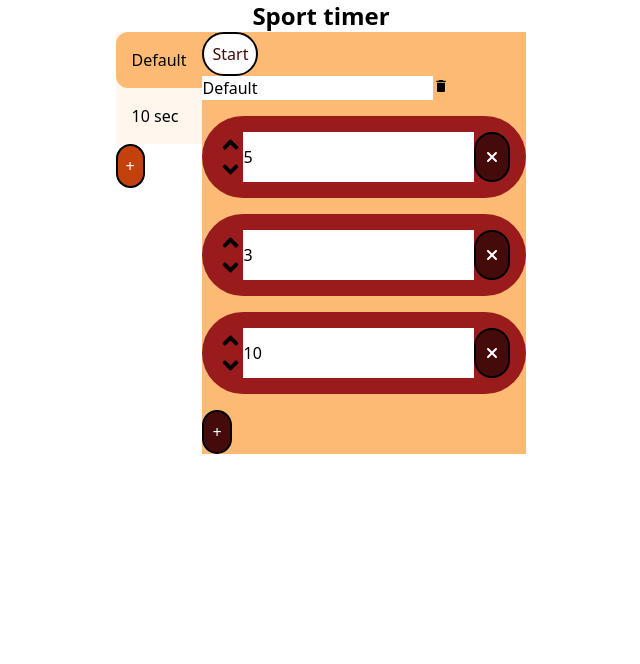
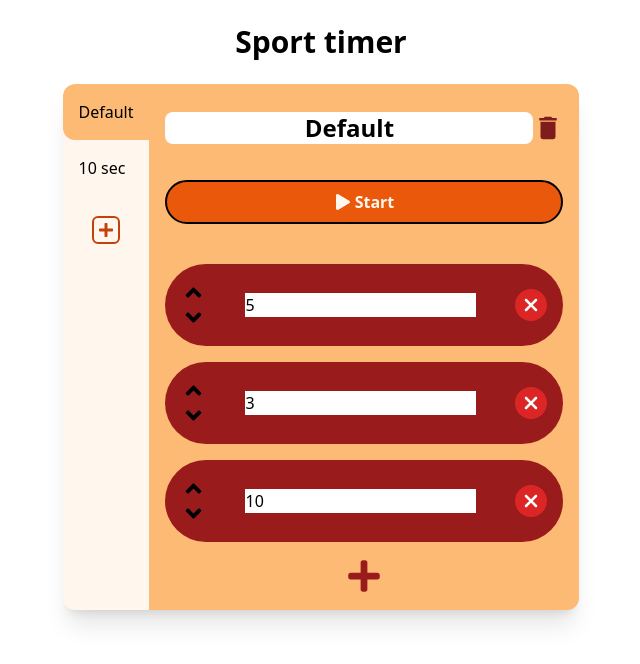
Before and after one commit to BaptisteD51/timer-react, a React (Vite) app: page / in a window 1280 px wide. Shown: the top 664 px of the page, without its empty margins (319-959 px from the left). Built offline with nearby package versions, Linux system fonts and the light colour scheme.

Commit message:
better user interface

```diff
--- a/src/App.jsx
+++ b/src/App.jsx
@@ -11,10 +11,13 @@ function App() {
 
     return (
         <TimersProvider>
-            <main className="mx-auto max-w-4xl">
-                <h1 className="text-2xl font-bold text-center">Sport timer</h1>
-                <div className="flex justify-center">
+            <main className="mx-auto w-4xl max-w-full flex flex-col items-center">
+                <h1 className="text-3xl font-bold text-center my-6">Sport timer</h1>
+                <div className="flex justify-center rounded-xl bg-orange-50 overflow-hidden shadow-xl">
                     <Tabs/>
+
+                    <div className="max-w-lg bg-orange-300 p-4">
+
                         {isRunning ? (
                             <Track
                                 isRunning={isRunning}
@@ -29,6 +32,7 @@ function App() {
                             />
                         )}
                     </div>
+                </div>
             </main>
         </TimersProvider>
     )
--- a/src/components/Edit/Edit.jsx
+++ b/src/components/Edit/Edit.jsx
@@ -2,6 +2,7 @@ import { useContext } from "react"
 import { Timers } from "../../contexts/Timers"
 import Timer from "./Timer"
 import { MdDelete } from "react-icons/md";
+import { FaPlay, FaPlus } from "react-icons/fa";
 
 function Edit({ updateIsRunning }){
     let { profiles, updateProfiles, currentProfile, updateCurrentProfile } = useContext(Timers)
@@ -31,16 +32,8 @@ function Edit({ updateIsRunning }){
 
     // Display to modify the timer
     return (
-        <div className="bg-orange-300">
-                <div>
-                    <button
-                        onClick={() => updateIsRunning(true)}
-                        className="bg-white text-red-950 p-2 border-black border-2 rounded-full"
-                    >
-                        Start
-                    </button>
-                </div>
-                <div>
+        <>
+                <div className="flex justify-center my-3">
                     <input
                         type="text"
                         value={currentProfile.prName}
@@ -48,12 +41,27 @@ function Edit({ updateIsRunning }){
                             currentProfile.prName = e.target.value
                             updateCurrentProfile(currentProfile)
                         }}
+                        className="font-bold text-center text-2xl rounded-lg"
                     />
 
                     <button>
-                        <MdDelete onClick={deleteProfile} />
+                        <MdDelete
+                            onClick={deleteProfile}
+                            size={30}
+                            className="text-red-900"
+                        />
                     </button>
                 </div>
+
+                <div className="flex justify-center">
+                    <button
+                        onClick={() => updateIsRunning(true)}
+                        className="bg-orange-600 text-orange-50 font-bold p-2 border-black border-2 rounded-full flex w-full items-center justify-center gap-1 my-6"
+                    >
+                        <FaPlay/> Start
+                    </button>
+                </div>
+
                 <div>
                     {currentProfile.timers.map((timer) => (
                         <Timer
@@ -63,15 +71,16 @@ function Edit({ updateIsRunning }){
                         ></Timer>
                     ))}
                 </div>
-                <div>
+
+                <div className="flex justify-center items-center">
                     <button
                         onClick={addNewInterval}
-                        className="bg-red-950 text-white p-2 border-black border-2 rounded-full"
+                        className="text-red-800 border-red-800 font-bold text-4xl flex justify-center items-center p-0"
                     >
-                        +
+                        <FaPlus/>
                     </button>
                 </div>
-            </div>
+            </>
     )
 }
 
--- a/src/components/Edit/Timer.jsx
+++ b/src/components/Edit/Timer.jsx
@@ -66,7 +66,7 @@ function Timer({ duration, id }) {
     }
 
     return (
-        <div className="bg-red-800 my-4 p-4 rounded-full flex justify-between">
+        <div className="bg-red-800 my-4 p-4 rounded-full flex justify-between items-center">
             <div className="flex flex-col justify-between">
                 <button onClick={() => changeTimerPosition(id, -1)}>
                     <FaAngleUp size={25} />
@@ -82,9 +82,11 @@ function Timer({ duration, id }) {
             />
             <button
                 onClick={() => deleteTimer(id)}
-                className="bg-red-950 text-white p-2 border-black border-2 rounded-full"
+                className="bg-red-600 text-white p-2 rounded-full size-8 flex justify-center items-center"
             >
-                <FaXmark />
+                <FaXmark
+                    className="text-xl"
+                />
             </button>
         </div>
     )
--- a/src/components/Tabs/Tabs.jsx
+++ b/src/components/Tabs/Tabs.jsx
@@ -1,5 +1,6 @@
 import { useContext } from "react"
 import { Timers } from "../../contexts/Timers"
+import { FaPlus } from "react-icons/fa";
 
 function Tabs() {
     let { profiles, updateProfiles, currentProfile, updateCurrentProfile } =
@@ -71,13 +72,14 @@ function Tabs() {
                     </li>
                 ))}
             </ul>
-            <button
-                className="bg-orange-700 text-white p-2 border-black border-2 rounded-full"
-                onClick={AddProfile}
-            >
-                {" "}
-                +{" "}
-            </button>
+            <div className="flex justify-center my-5">
+                <button
+                    className="text-orange-700 text-l border-2 border-orange-700 p-1 rounded-md"
+                    onClick={AddProfile}
+                >
+                    <FaPlus/>
+                </button>
+            </div>
         </aside>
     )
 }
--- a/src/components/Track/Counter.jsx
+++ b/src/components/Track/Counter.jsx
@@ -8,6 +8,7 @@ function Counter({ current, duration }) {
             rounded-full
             justify-between
             text-center
+            w-48
             ${current == duration || current == 0 ? "brightness-[60%]" : "brightness-[140%]"}
             `}
         >
--- a/src/components/Track/Track.jsx
+++ b/src/components/Track/Track.jsx
@@ -6,11 +6,12 @@ import bipmp3 from "../../assets/audio/long_bip.mp3"
 import sirenmp3 from "../../assets/audio/siren.mp3"
 import Counter from "../Track/Counter"
 
-function Track({isRunning, updateIsRunning}) {
-    let { profiles, updateProfiles, currentProfile, updateCurrentProfile } = useContext(Timers)
+function Track({ isRunning, updateIsRunning }) {
+    let { profiles, updateProfiles, currentProfile, updateCurrentProfile } =
+        useContext(Timers)
 
     //Get the active profile
-    let profile = profiles.find(timer => timer.selected)
+    let profile = profiles.find((timer) => timer.selected)
 
     // Pause the timer
     let [pause, updatePause] = useState(false)
@@ -85,7 +86,6 @@ function Track({isRunning, updateIsRunning}) {
         // updatedProfiles.push(profile)
         // updateProfiles(updatedProfiles)
 
-
         let resetedTimers = resetTimers([...currentProfile.timers])
         currentProfile.timers = resetedTimers
         updateCurrentProfile(currentProfile)
@@ -98,20 +98,21 @@ function Track({isRunning, updateIsRunning}) {
     //Display when the timer is launched
 
     return (
-        <div className="max-w-lg bg-orange-300">
+        <>
+            <div className="flex gap-3">
                 {pause ? (
                     <button
                         onClick={() => {
                             updatePause(false)
                         }}
-                    className="bg-white text-red-950 p-2 border-black border-2 rounded-full"
+                        className="bg-orange-600 text-orange-50 p-2 border-black border-2 size-10 rounded-full flex justify-center items-center"
                     >
                         <FaPlay />
                     </button>
                 ) : (
                     <button
                         onClick={() => updatePause(true)}
-                    className="bg-white text-red-950 p-2 border-black border-2 rounded-full"
+                        className="bg-orange-600 text-orange-50 p-2 border-black border-2 size-10 rounded-full flex justify-center items-center"
                     >
                         <FaPause />
                     </button>
@@ -123,6 +124,7 @@ function Track({isRunning, updateIsRunning}) {
                     Reset
                     <RxReset size={20} />
                 </button>
+            </div>
 
             <div>
                 {profile.timers.map((timer) => (
@@ -133,9 +135,8 @@ function Track({isRunning, updateIsRunning}) {
                     ></Counter>
                 ))}
             </div>
-        </div>
+        </>
     )
-
 }
 
 export default Track
```
Lines whose indentation alone changed are shown as unchanged.
